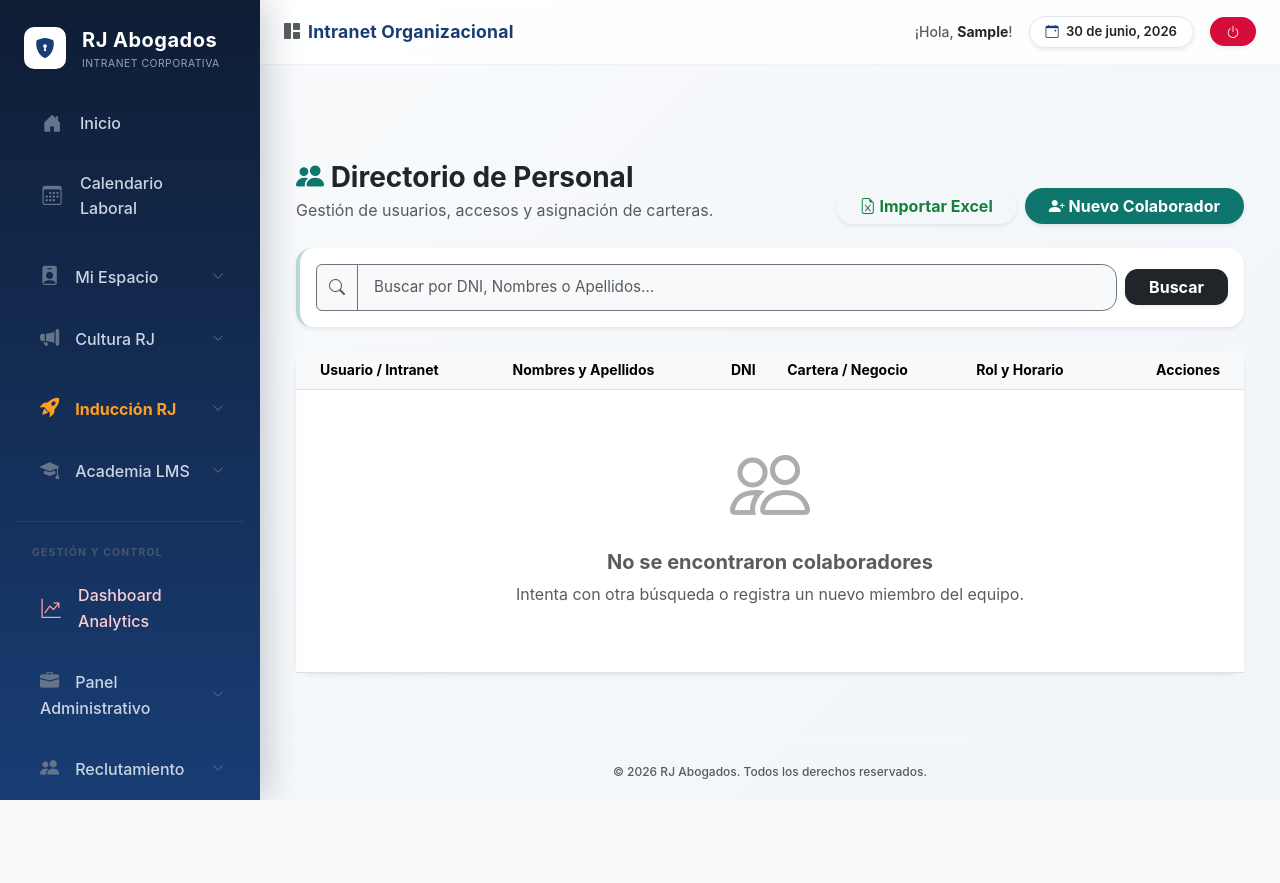
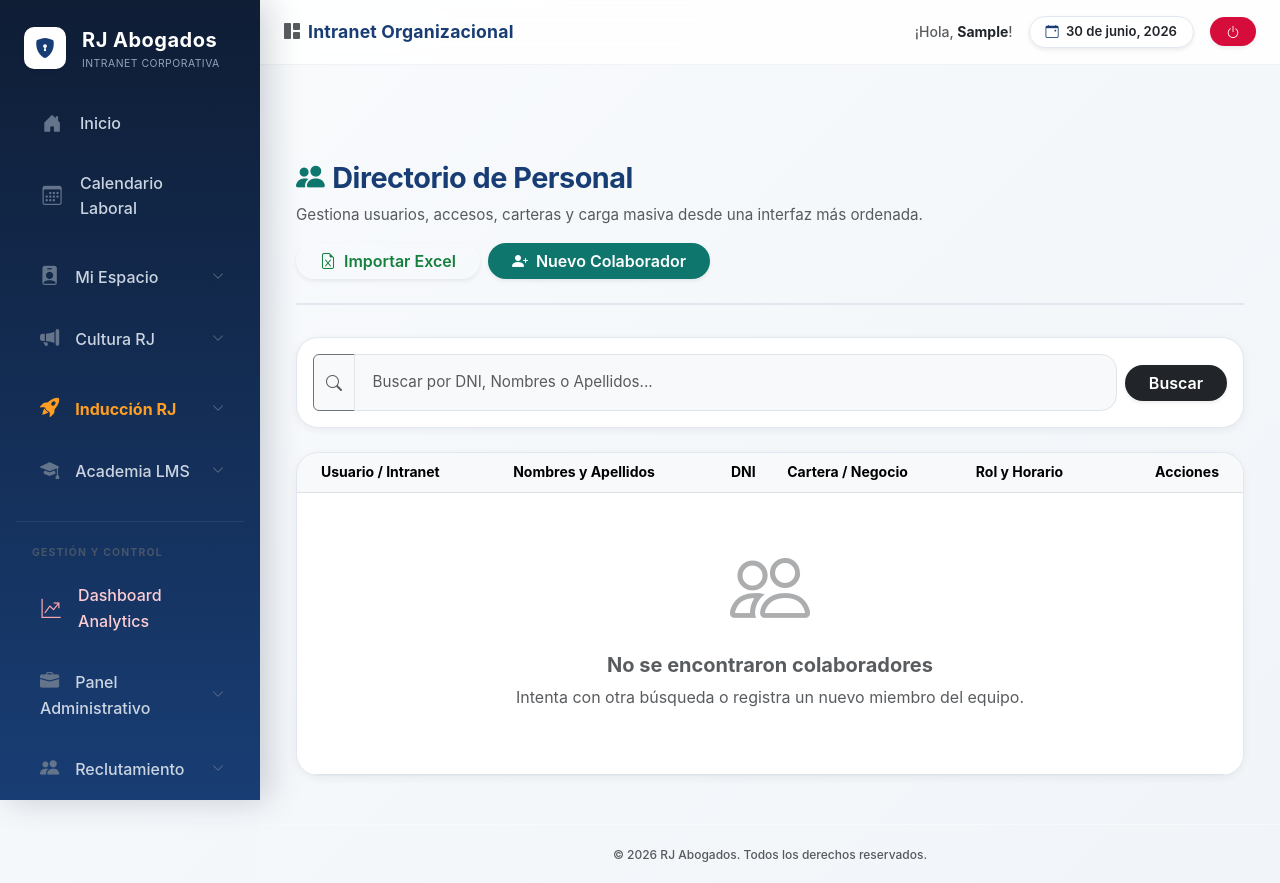
Before and after one commit to rjabogados/rj-plataforma, a Django app: page /colaboradores/ in a window 1280 px wide. Before the commit the page ends 800 px from the top, so only its background shows below. Run offline with Django 5.2, Linux system fonts and the light colour scheme; the visitor is signed in with stand-in values (Sample User, id 1); data comes from the database, SQL or seed files in the repository; data that the repository does not hold is empty.

Commit message:
UI: unificar comunicados dashboard LMS y directorio de personal

```diff
--- a/intranet/templates/intranet/rrhh/colaboradores.html
+++ b/intranet/templates/intranet/rrhh/colaboradores.html
@@ -2,37 +2,37 @@
 {% block content %}
 <div class="container-fluid" style="max-width: 1200px;">
 
-    <div class="d-flex justify-content-between align-items-end mb-4">
+    <div class="section-header d-flex justify-content-between align-items-start flex-wrap gap-3">
         <div>
-            <h3 class="fw-bold text-dark mb-1"><i class="bi bi-people-fill text-info"></i> Directorio de Personal</h3>
-            <p class="text-muted mb-0">Gestión de usuarios, accesos y asignación de carteras.</p>
+            <h2><i class="bi bi-people-fill me-2 text-info"></i>Directorio de Personal</h2>
+            <p class="text-muted mb-0">Gestiona usuarios, accesos, carteras y carga masiva desde una interfaz más ordenada.</p>
         </div>
         <div class="d-flex gap-2">
-            <button type="button" class="btn btn-outline-success fw-bold shadow-sm rounded-pill px-4" data-bs-toggle="modal" data-bs-target="#modalSubirExcel">
-                <i class="bi bi-file-earmark-excel"></i> Importar Excel
+            <button type="button" class="btn btn-outline-success btn-pill fw-semibold shadow-sm px-4" data-bs-toggle="modal" data-bs-target="#modalSubirExcel">
+                <i class="bi bi-file-earmark-excel me-2"></i>Importar Excel
             </button>
-            <button type="button" class="btn btn-info text-white fw-bold shadow-sm px-4 rounded-pill" data-bs-toggle="modal" data-bs-target="#modalNuevoColaborador">
-                <i class="bi bi-person-plus-fill"></i> Nuevo Colaborador
+            <button type="button" class="btn btn-info text-white btn-pill fw-semibold shadow-sm px-4" data-bs-toggle="modal" data-bs-target="#modalNuevoColaborador">
+                <i class="bi bi-person-plus-fill me-2"></i>Nuevo Colaborador
             </button>
         </div>
     </div>
 
-    <div class="card shadow-sm border-0 rounded-4 bg-white mb-4 border-start border-info border-4">
+    <div class="panel-shell mb-4">
         <div class="card-body p-3">
-            <form method="GET" action="{% url 'colaboradores' %}" class="d-flex gap-2 align-items-center">
+            <form method="GET" action="{% url 'colaboradores' %}" class="d-flex gap-2 align-items-center lms-input-soft">
                 <div class="input-group">
                     <span class="input-group-text bg-light border-secondary"><i class="bi bi-search text-muted"></i></span>
-                    <input type="text" name="q" class="form-control border-secondary bg-light" placeholder="Buscar por DNI, Nombres o Apellidos..." value="{{ query }}">
+                    <input type="text" name="q" class="form-control bg-light" placeholder="Buscar por DNI, Nombres o Apellidos..." value="{{ query }}">
                 </div>
-                <button type="submit" class="btn btn-dark fw-bold px-4 shadow-sm">Buscar</button>
+                <button type="submit" class="btn btn-dark btn-pill fw-semibold px-4 shadow-sm">Buscar</button>
                 {% if query %}
-                <a href="{% url 'colaboradores' %}" class="btn btn-outline-danger fw-bold shadow-sm">Limpiar</a>
+                <a href="{% url 'colaboradores' %}" class="btn btn-outline-danger btn-pill fw-semibold shadow-sm">Limpiar</a>
                 {% endif %}
             </form>
         </div>
     </div>
 
-    <div class="card shadow-sm border-0 rounded-4 bg-white">
+    <div class="panel-shell overflow-hidden">
         <div class="card-body p-0">
             <div class="table-responsive">
                 <table class="table table-hover align-middle mb-0">
@@ -62,14 +62,14 @@
                                 <span class="fw-bold text-dark">{{ c.negocio.nombre|default:"-- Sin Cartera --" }}</span>
                             </td>
                             <td>
-                                <span class="badge bg-info bg-opacity-10 text-info border border-info rounded-pill px-2">{{ c.get_rol_display }}</span>
+                                <span class="status-pill info">{{ c.get_rol_display }}</span>
                                 <div class="small text-muted mt-1"><i class="bi bi-clock"></i> {{ c.get_tipo_horario_display }}</div>
                             </td>
                             <td class="text-end pe-4">
-                                <a href="{% url 'editar_colaborador' c.id %}" class="btn btn-sm btn-light border shadow-sm" title="Editar">
+                                <a href="{% url 'editar_colaborador' c.id %}" class="btn btn-sm btn-light border btn-pill shadow-sm" title="Editar">
                                     <i class="bi bi-pencil-square text-primary"></i>
                                 </a>
-                                <a href="{% url 'eliminar_colaborador' c.id %}" class="btn btn-sm btn-light border shadow-sm ms-1" onclick="return confirm('¿Seguro que deseas eliminar a este colaborador de la plataforma?')" title="Eliminar">
+                                <a href="{% url 'eliminar_colaborador' c.id %}" class="btn btn-sm btn-light border btn-pill shadow-sm ms-1" onclick="return confirm('¿Seguro que deseas eliminar a este colaborador de la plataforma?')" title="Eliminar">
                                     <i class="bi bi-trash text-danger"></i>
                                 </a>
                             </td>
@@ -101,18 +101,18 @@
             </div>
             <form method="POST" action="{% url 'colaboradores' %}">
                 {% csrf_token %}
-                <div class="modal-body p-4 bg-light">
+                <div class="modal-body p-4 bg-light lms-input-soft">
 
                     <h6 class="fw-bold text-info mb-3 border-bottom pb-2">1. Credenciales de Acceso</h6>
                     <div class="row g-3 mb-4">
                         <div class="col-md-6">
                             <label class="form-label small fw-bold text-dark">Usuario de Intranet (Opcional)</label>
-                            <input type="text" class="form-control border-secondary" name="username" placeholder="nombre.apellido">
+                            <input type="text" class="form-control" name="username" placeholder="nombre.apellido">
                             <div class="form-text" style="font-size: 0.75rem;">Si lo dejas vacío, el sistema creará uno.</div>
                         </div>
                         <div class="col-md-6">
                             <label class="form-label small fw-bold text-dark">Contraseña (Opcional)</label>
-                            <input type="text" class="form-control border-secondary" name="password" placeholder="Escribe la clave">
+                            <input type="text" class="form-control" name="password" placeholder="Escribe la clave">
                             <div class="form-text" style="font-size: 0.75rem;">Si lo dejas vacío, será su DNI.</div>
                         </div>
                     </div>
@@ -121,19 +121,19 @@
                     <div class="row g-3 mb-4">
                         <div class="col-md-6">
                             <label class="form-label small fw-bold text-dark">Nombres</label>
-                            <input type="text" class="form-control border-secondary" name="nombres" required>
+                            <input type="text" class="form-control" name="nombres" required>
                         </div>
                         <div class="col-md-6">
                             <label class="form-label small fw-bold text-dark">Apellidos</label>
-                            <input type="text" class="form-control border-secondary" name="apellidos" required>
+                            <input type="text" class="form-control" name="apellidos" required>
                         </div>
                         <div class="col-md-6">
                             <label class="form-label small fw-bold text-dark">DNI</label>
-                            <input type="text" class="form-control border-secondary" name="dni" required>
+                            <input type="text" class="form-control" name="dni" required>
                         </div>
                         <div class="col-md-6">
                             <label class="form-label small fw-bold text-dark">Correo Electrónico</label>
-                            <input type="email" class="form-control border-secondary" name="correo">
+                            <input type="email" class="form-control" name="correo">
                         </div>
                     </div>
 
@@ -141,7 +141,7 @@
                     <div class="row g-3">
                         <div class="col-md-6">
                             <label class="form-label small fw-bold text-dark">Cartera / Negocio</label>
-                            <select class="form-select border-secondary" name="negocio">
+                            <select class="form-select" name="negocio">
                                 <option value="">-- Sin asignar --</option>
                                 {% for n in negocios %}
                                 <option value="{{ n.id }}">{{ n.nombre }}</option>
@@ -150,7 +150,7 @@
                         </div>
                         <div class="col-md-6">
                             <label class="form-label small fw-bold text-dark">Rol en la empresa</label>
-                            <select class="form-select border-secondary" name="rol" required>
+                            <select class="form-select" name="rol" required>
                                 {% for key, value in roles %}
                                 <option value="{{ key }}">{{ value }}</option>
                                 {% endfor %}
@@ -158,7 +158,7 @@
                         </div>
                         <div class="col-md-4">
                             <label class="form-label small fw-bold text-dark">Tipo Horario</label>
-                            <select class="form-select border-secondary" name="tipo_horario" required>
+                            <select class="form-select" name="tipo_horario" required>
                                 {% for key, value in tipos_horario %}
                                 <option value="{{ key }}">{{ value }}</option>
                                 {% endfor %}
@@ -166,17 +166,17 @@
                         </div>
                         <div class="col-md-4">
                             <label class="form-label small fw-bold text-dark">Hora Ingreso (Ref.)</label>
-                            <input type="time" class="form-control border-secondary" name="hora_ingreso">
+                            <input type="time" class="form-control" name="hora_ingreso">
                         </div>
                         <div class="col-md-4">
                             <label class="form-label small fw-bold text-dark">Fecha de Ingreso</label>
-                            <input type="date" class="form-control border-secondary" name="fecha_ingreso" required>
+                            <input type="date" class="form-control" name="fecha_ingreso" required>
                         </div>
                     </div>
                 </div>
                 <div class="modal-footer border-0 bg-white rounded-bottom-4">
-                    <button type="button" class="btn btn-light fw-bold px-4" data-bs-dismiss="modal">Cancelar</button>
-                    <button type="submit" class="btn btn-info text-white fw-bold px-4 shadow-sm"><i class="bi bi-save-fill"></i> Guardar Colaborador</button>
+                    <button type="button" class="btn btn-light btn-pill fw-semibold px-4" data-bs-dismiss="modal">Cancelar</button>
+                    <button type="submit" class="btn btn-info text-white btn-pill fw-semibold px-4 shadow-sm"><i class="bi bi-save-fill me-2"></i>Guardar Colaborador</button>
                 </div>
             </form>
         </div>
@@ -192,15 +192,15 @@
             </div>
             <form method="POST" action="{% url 'mapear_excel' %}" enctype="multipart/form-data">
                 {% csrf_token %}
-                <div class="modal-body p-4 text-center">
+                <div class="modal-body p-4 text-center lms-input-soft">
                     <i class="bi bi-cloud-arrow-up text-success display-1 mb-3"></i>
                     <h6 class="fw-bold text-dark">Sube tu archivo .xlsx</h6>
                     <p class="text-muted small">El sistema leerá las cabeceras de tu archivo en el siguiente paso para que las relaciones con los campos de la base de datos.</p>
-                    <input class="form-control form-control-lg border-success bg-light" type="file" name="archivo_excel" accept=".xlsx" required>
+                    <input class="form-control form-control-lg bg-light" type="file" name="archivo_excel" accept=".xlsx" required>
                 </div>
                 <div class="modal-footer border-0 bg-light rounded-bottom-4">
-                    <button type="button" class="btn btn-light fw-bold px-4" data-bs-dismiss="modal">Cancelar</button>
-                    <button type="submit" class="btn btn-success fw-bold px-4 shadow-sm">Siguiente Paso <i class="bi bi-arrow-right"></i></button>
+                    <button type="button" class="btn btn-light btn-pill fw-semibold px-4" data-bs-dismiss="modal">Cancelar</button>
+                    <button type="submit" class="btn btn-success btn-pill fw-semibold px-4 shadow-sm">Siguiente Paso <i class="bi bi-arrow-right ms-1"></i></button>
                 </div>
             </form>
         </div>
```
Also changed, not shown: intranet/templates/intranet/comunicacion/comunicados.html (+18 -16 lines), intranet/templates/intranet/lms/dashboard_resultados.html (+41 -26 lines).
